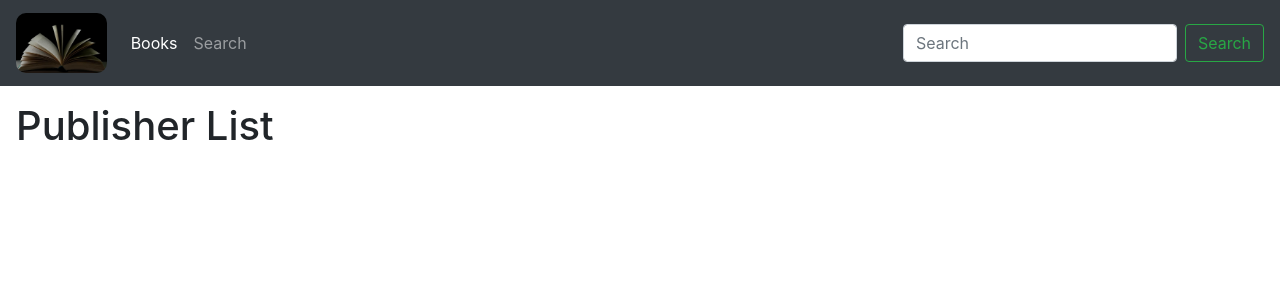
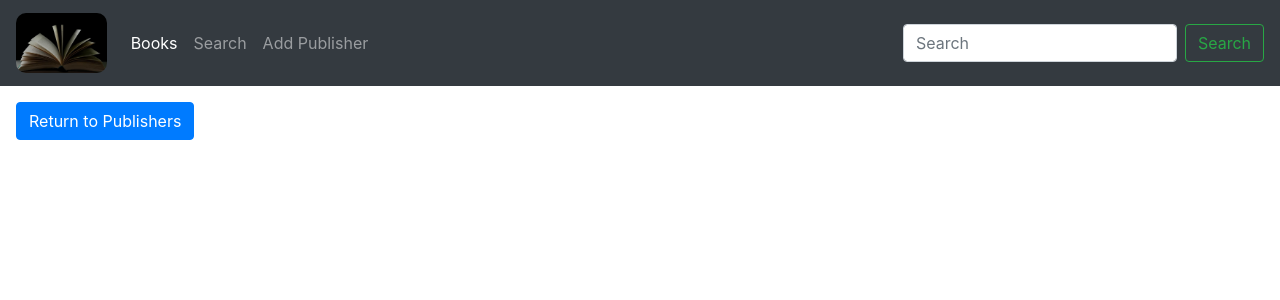
Before and after one commit to xiraynedev/pybook, a Django app: template reviews/templates/publisher_list.html in a window 1280 px wide. Shown: the top 300 px of the page. Run offline with Django 3.2, Linux system fonts and the light colour scheme; the template is opened without the code that fills it, so the values that code supplies are empty.

Commit message:
refactor code

```diff
--- a/reviews/templates/book_search.html
+++ b/reviews/templates/book_search.html
@@ -1,6 +1,6 @@
 {% extends 'base.html' %}
 {% block heading %}
-    <h1 class="m-3">Search Form</h1>
+    <h1 class="display-3 p-3 border">Search Form</h1>
 {% endblock %}
 {% block search %}
     <form method="POST" action="http://localhost:8000/results/" class="m-3">
--- a/reviews/templates/publisher_list.html
+++ b/reviews/templates/publisher_list.html
@@ -1,9 +1,9 @@
 {% extends "base.html" %}
 {% block heading %}
-    <h1 class="m-3">Publisher List</h1>
 {% endblock %}
 {% block publisher_request %}
-    {% for message in messages %}
-        <h2 class="m-3">{{ message }}</h2>
-    {% endfor %}
+{% for message in messages %}
+    <h2 class="m-3">{{ message }}</h2>
+{% endfor %}
+    <a class="btn btn-primary m-3" href="/publishers">Return to Publishers</a>
 {% endblock %}
--- a/reviews/templates/publishers.html
+++ b/reviews/templates/publishers.html
@@ -1,11 +1,13 @@
 {% extends "base.html" %}
 {% block heading %}
-    <h1 class="m-3">Publishers</h1>
+    <h1 class="display-3 border p-3">Add Publisher</h1>
 {% endblock %}
 {% block publishers %}
     <form class="m-3" method="POST" action="http://localhost:8000/publishers/new/">
       {% csrf_token %}
-      {{ form.as_p }}
+      <div class="form-group">
+        {{ form.as_p }}
+      </div>
       <button class="btn btn-primary" type="submit">Submit</button>
     </form>
 {% endblock  %}
--- a/templates/base.html
+++ b/templates/base.html
@@ -41,6 +41,9 @@
           <li class="nav-item">
             <a class="nav-link" href="/search/">Search</a>
           </li>
+          <li class="nav-item">
+            <a class="nav-link" href="/publishers/">Add Publisher</a>
+          </li>
         </ul>
         <form class="form-inline my-2 my-lg-0">
           <input
@@ -56,7 +59,7 @@
       </div>
     </nav>
     {% block heading %}
-      <h1 class="m-3">Welcome to PyBook!</h1>
+      <h1 class="display-3 p-3 border">Welcome to PyBook!</h1>
     {% endblock %}
     {% block content %}
     {% endblock %}
```
